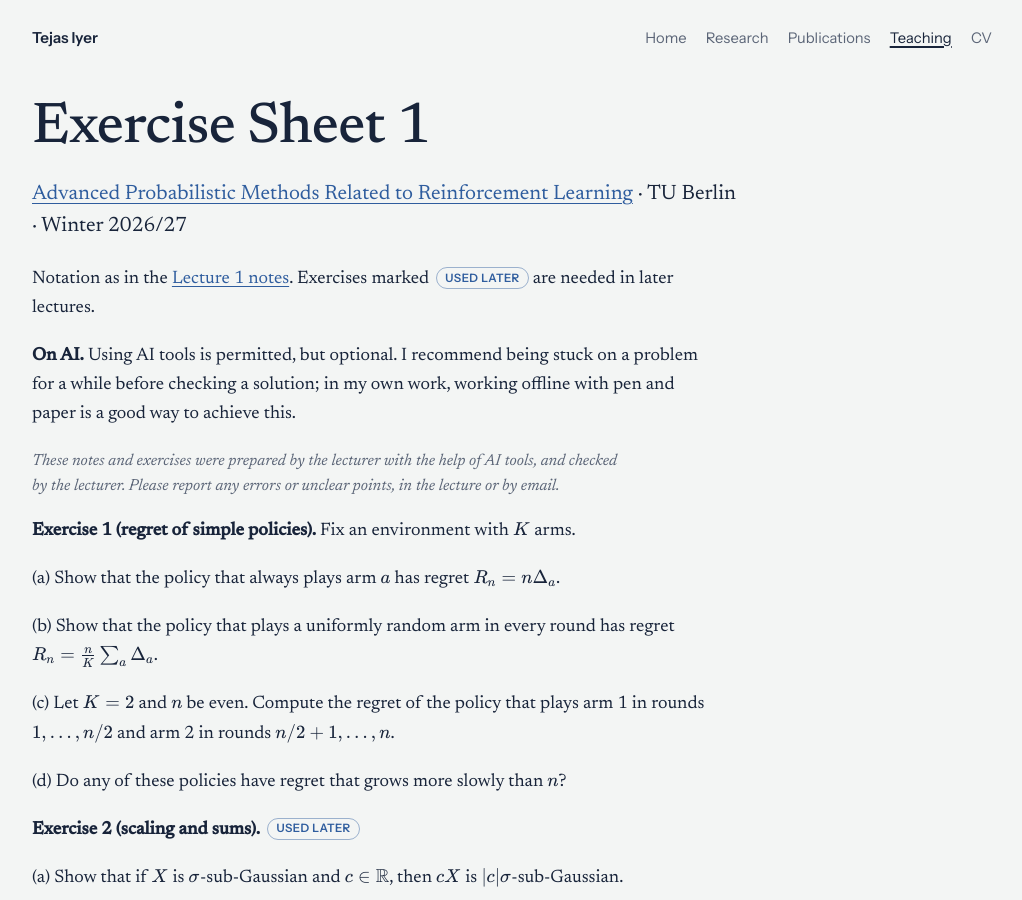
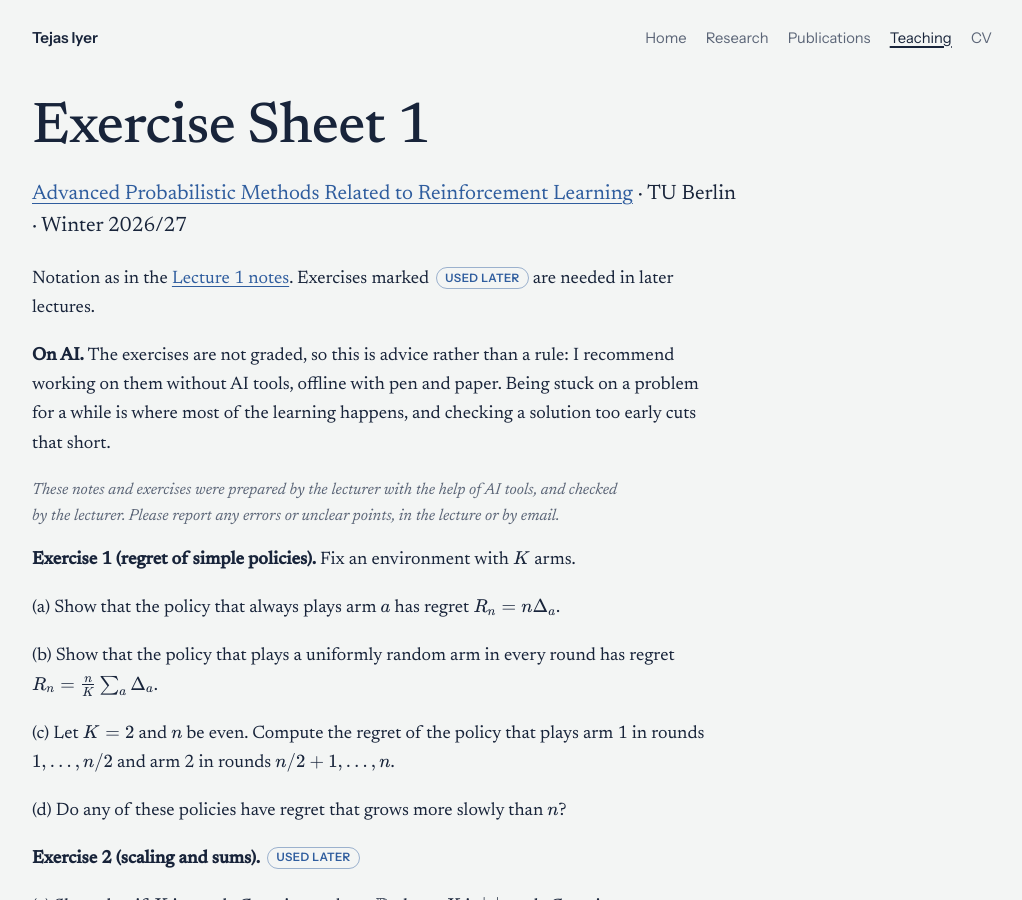
Before and after one commit to iyertejas/iyertejas.github.io, a Jekyll site: the page built from course-rl-2026-sheet-1.md, in a window 1280 px wide and 900 px high. Shown: the whole window, without its empty margins (128-1150 px from the left). Built offline with Jekyll 4.4.1, drawn with Linux system fonts in a browser that asks for light colours.

Commit message:
RL course: AI note now advises against AI for the exercises

```diff
--- a/course-rl-2026-sheet-1.md
+++ b/course-rl-2026-sheet-1.md
@@ -13,7 +13,7 @@ math: true
 
 Notation as in the [Lecture 1 notes](course-rl-2026-lecture-1.html). Exercises marked <span class="tag">used later</span> are needed in later lectures.
 
-**On AI.** Using AI tools is permitted, but optional. I recommend being stuck on a problem for a while before checking a solution; in my own work, working offline with pen and paper is a good way to achieve this.
+**On AI.** The exercises are not graded, so this is advice rather than a rule: I recommend working on them without AI tools, offline with pen and paper. Being stuck on a problem for a while is where most of the learning happens, and checking a solution too early cuts that short.
 
 *These notes and exercises were prepared by the lecturer with the help of AI tools, and checked by the lecturer. Please report any errors or unclear points, in the lecture or by email.*
 {: .note}
```
Also changed, not shown: course-rl-2026.md (+1 -1 lines).
